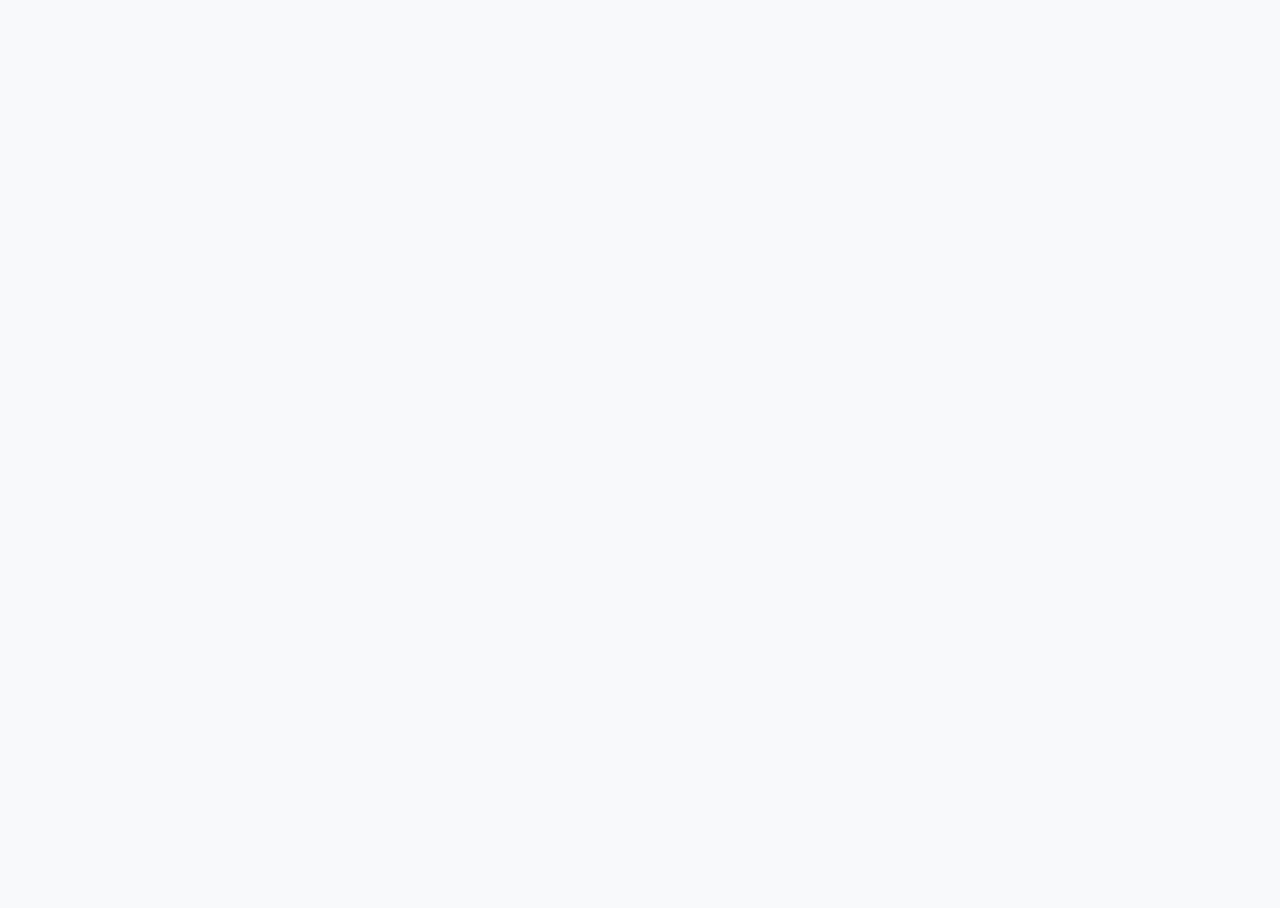
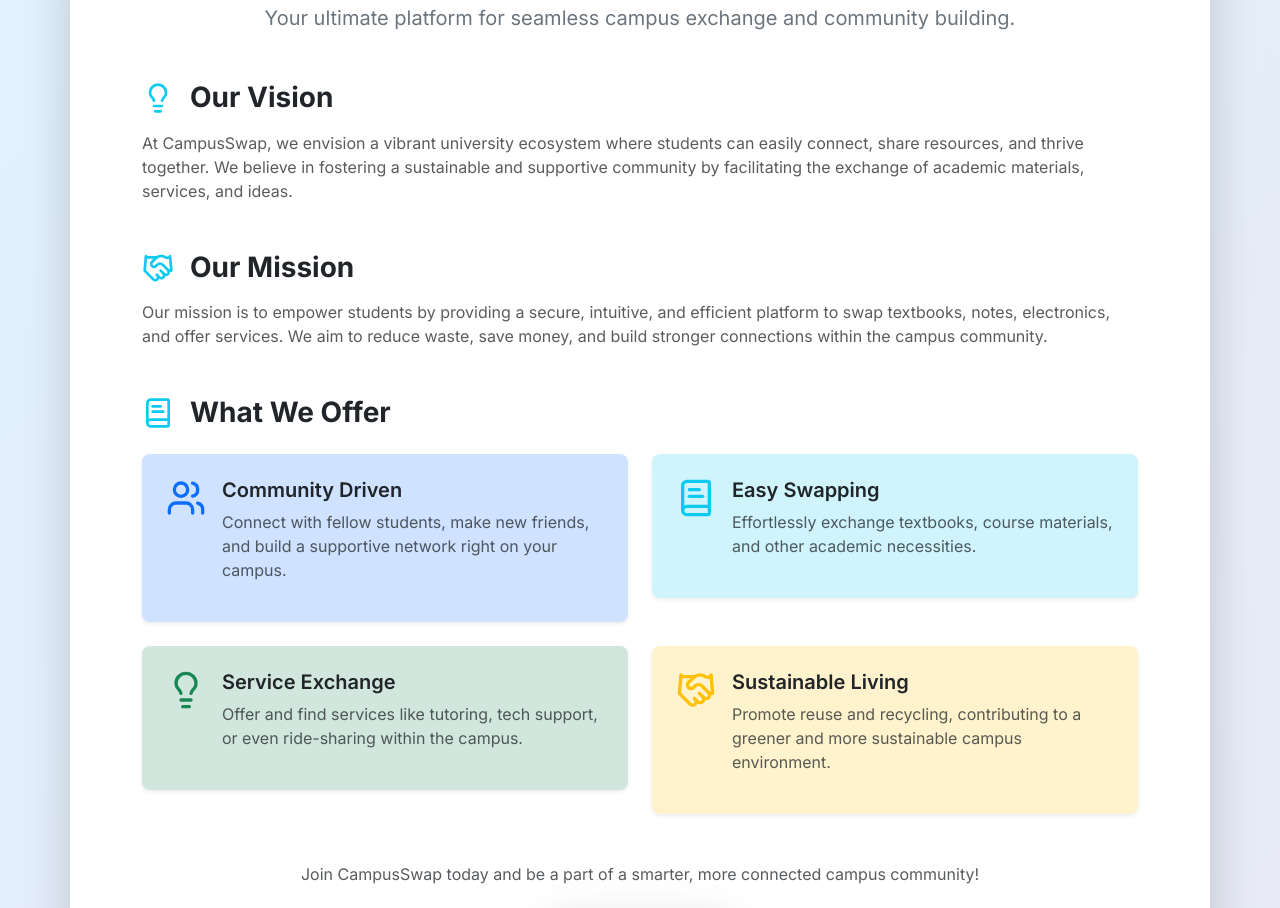
Before and after one commit to Pritamkumarr/CAMPUSSWAP, a React (Vite) app in the folder Frontend/: page /about in a window 1280 px wide. Shown: the part 280-1188 px from the top of the page. Before the commit the page ends 800 px from the top, so only its background shows below. Built offline with nearby package versions, Linux system fonts and the light colour scheme.

Commit message:
bootstrap added

```diff
--- a/Frontend/package.json
+++ b/Frontend/package.json
@@ -11,6 +11,8 @@
     "preview": "vite preview"
   },
   "dependencies": {
+    "@popperjs/core": "^2.11.8",
+    "bootstrap": "^5.3.7",
     "lucide-react": "^0.525.0",
     "react": "^19.1.0",
     "react-dom": "^19.1.0",
--- a/Frontend/src/Components/Home.css
+++ b/Frontend/src/Components/Home.css
@@ -81,7 +81,7 @@
   display: flex;
   flex-direction: column; /* Stack vertically on small screens */
   align-items: center; /* Center nav items horizontally */
-  gap: 0.5rem; /* Space between nav items */
+  row-gap: 2rem; /* Space between nav items */
 }
 
 .nav-link {
--- a/Frontend/src/main.jsx
+++ b/Frontend/src/main.jsx
@@ -3,6 +3,9 @@
 import ReactDOM from 'react-dom/client';
 import App from './App.jsx'; // Import your App component
 import { BrowserRouter } from 'react-router-dom'; // Only BrowserRouter is needed here
+import 'bootstrap/dist/css/bootstrap.min.css';
+import './Components/Home.css'; // Import your custom CSS
+import 'bootstrap/dist/js/bootstrap.bundle.min.js';
 
 ReactDOM.createRoot(document.getElementById('root')).render(
   <React.StrictMode>
--- a/Frontend/src/pages/About.jsx
+++ b/Frontend/src/pages/About.jsx
@@ -1,12 +1,115 @@
-// Frontend/src/pages/About.jsx
+// About.jsx (Enhanced Bootstrap Look)
 import React from 'react';
+import { BookText, Handshake, Lightbulb, Users } from 'lucide-react'; // Icons remain
 
 const About = () => {
   return (
-    <div style={{ padding: '20px', border: '1px solid #ccc', borderRadius: '8px', margin: '20px' }}>
-      <h2>About Us</h2>
-      <p>This is the About page of our application. We are building something awesome!</p>
-      <p>Feel free to explore our features.</p>
+    // Main container with Bootstrap classes for padding and responsive behavior
+    // Custom gradient background and font applied via inline style
+    <div
+      className="container-fluid py-5"
+      style={{
+        minHeight: '100vh',
+        background: 'linear-gradient(to bottom right, #e0f2fe, #e8eaf6)', // Replicating Tailwind's blue-50 to indigo-100
+        fontFamily: 'Inter, sans-serif', // Applying the Inter font
+      }}
+    >
+      <div className="container my-5 p-4 bg-white rounded-3 shadow-lg overflow-hidden"> {/* rounded-3 for more pronounced rounded corners */}
+        <div className="p-4 p-md-5">
+          {/* Header Section */}
+          <h1 className="display-4 fw-bold text-dark text-center mb-4 mb-md-5">
+            About CampusSwap
+          </h1>
+          <p className="fs-5 text-secondary text-center mb-5 lh-base">
+            Your ultimate platform for seamless campus exchange and community building.
+          </p>
+
+          {/* Introduction Section */}
+          <div className="mb-5">
+            <h2 className="h3 fw-bold text-dark mb-3 d-flex align-items-center">
+              <Lightbulb className="me-3 text-info" style={{ width: '2rem', height: '2rem' }} />
+              Our Vision
+            </h2>
+            <p className="fs-6 text-muted lh-base">
+              At CampusSwap, we envision a vibrant university ecosystem where students can easily connect, share resources, and thrive together. We believe in fostering a sustainable and supportive community by facilitating the exchange of academic materials, services, and ideas.
+            </p>
+          </div>
+
+          {/* Mission Section */}
+          <div className="mb-5">
+            <h2 className="h3 fw-bold text-dark mb-3 d-flex align-items-center">
+              <Handshake className="me-3 text-info" style={{ width: '2rem', height: '2rem' }} />
+              Our Mission
+            </h2>
+            <p className="fs-6 text-muted lh-base">
+              Our mission is to empower students by providing a secure, intuitive, and efficient platform to swap textbooks, notes, electronics, and offer services. We aim to reduce waste, save money, and build stronger connections within the campus community.
+            </p>
+          </div>
+
+          {/* Key Features Section */}
+          <div className="mb-5">
+            <h2 className="h3 fw-bold text-dark mb-4 d-flex align-items-center">
+              <BookText className="me-3 text-info" style={{ width: '2rem', height: '2rem' }} />
+              What We Offer
+            </h2>
+            <div className="row g-4"> {/* g-4 for gap between columns */}
+              <div className="col-12 col-md-6">
+                <div className="d-flex align-items-start bg-primary-subtle p-4 rounded-3 shadow-sm"> {/* rounded-3 for consistency */}
+                  <Users className="flex-shrink-0 me-3 text-primary" style={{ width: '2.5rem', height: '2.5rem' }} />
+                  <div>
+                    <h3 className="h5 fw-semibold text-dark mb-2">Community Driven</h3>
+                    <p className="text-muted">Connect with fellow students, make new friends, and build a supportive network right on your campus.</p>
+                  </div>
+                </div>
+              </div>
+              <div className="col-12 col-md-6">
+                <div className="d-flex align-items-start bg-info-subtle p-4 rounded-3 shadow-sm"> {/* rounded-3 for consistency */}
+                  <BookText className="flex-shrink-0 me-3 text-info" style={{ width: '2.5rem', height: '2.5rem' }} />
+                  <div>
+                    <h3 className="h5 fw-semibold text-dark mb-2">Easy Swapping</h3>
+                    <p className="text-muted">Effortlessly exchange textbooks, course materials, and other academic necessities.</p>
+                  </div>
+                </div>
+              </div>
+              <div className="col-12 col-md-6">
+                <div className="d-flex align-items-start bg-success-subtle p-4 rounded-3 shadow-sm"> {/* rounded-3 for consistency */}
+                  <Lightbulb className="flex-shrink-0 me-3 text-success" style={{ width: '2.5rem', height: '2.5rem' }} />
+                  <div>
+                    <h3 className="h5 fw-semibold text-dark mb-2">Service Exchange</h3>
+                    <p className="text-muted">Offer and find services like tutoring, tech support, or even ride-sharing within the campus.</p>
+                  </div>
+                </div>
+              </div>
+              <div className="col-12 col-md-6">
+                <div className="d-flex align-items-start bg-warning-subtle p-4 rounded-3 shadow-sm"> {/* rounded-3 for consistency */}
+                  <Handshake className="flex-shrink-0 me-3 text-warning" style={{ width: '2.5rem', height: '2.5rem' }} />
+                  <div>
+                    <h3 className="h5 fw-semibold text-dark mb-2">Sustainable Living</h3>
+                    <p className="text-muted">Promote reuse and recycling, contributing to a greener and more sustainable campus environment.</p>
+                  </div>
+                </div>
+              </div>
+            </div>
+          </div>
+
+          {/* Call to Action */}
+          <div className="text-center">
+            <p className="fs-6 text-muted mb-4">
+              Join CampusSwap today and be a part of a smarter, more connected campus community!
+            </p>
+            <button
+              className="btn btn-primary btn-lg rounded-pill shadow-lg"
+              style={{
+                transition: 'transform 0.3s ease-in-out', // Replicating Tailwind's transition
+              }}
+              onMouseOver={(e) => (e.currentTarget.style.transform = 'scale(1.05)')} // Replicating Tailwind's hover:scale-105
+              onMouseOut={(e) => (e.currentTarget.style.transform = 'scale(1)')}
+            >
+              Get Started Now
+            </button>
+          </div>
+        </div>
+      </div>
     </div>
   );
 };
```
Also changed, not shown: 1 other file (tests, documents, lock files or other folders).
